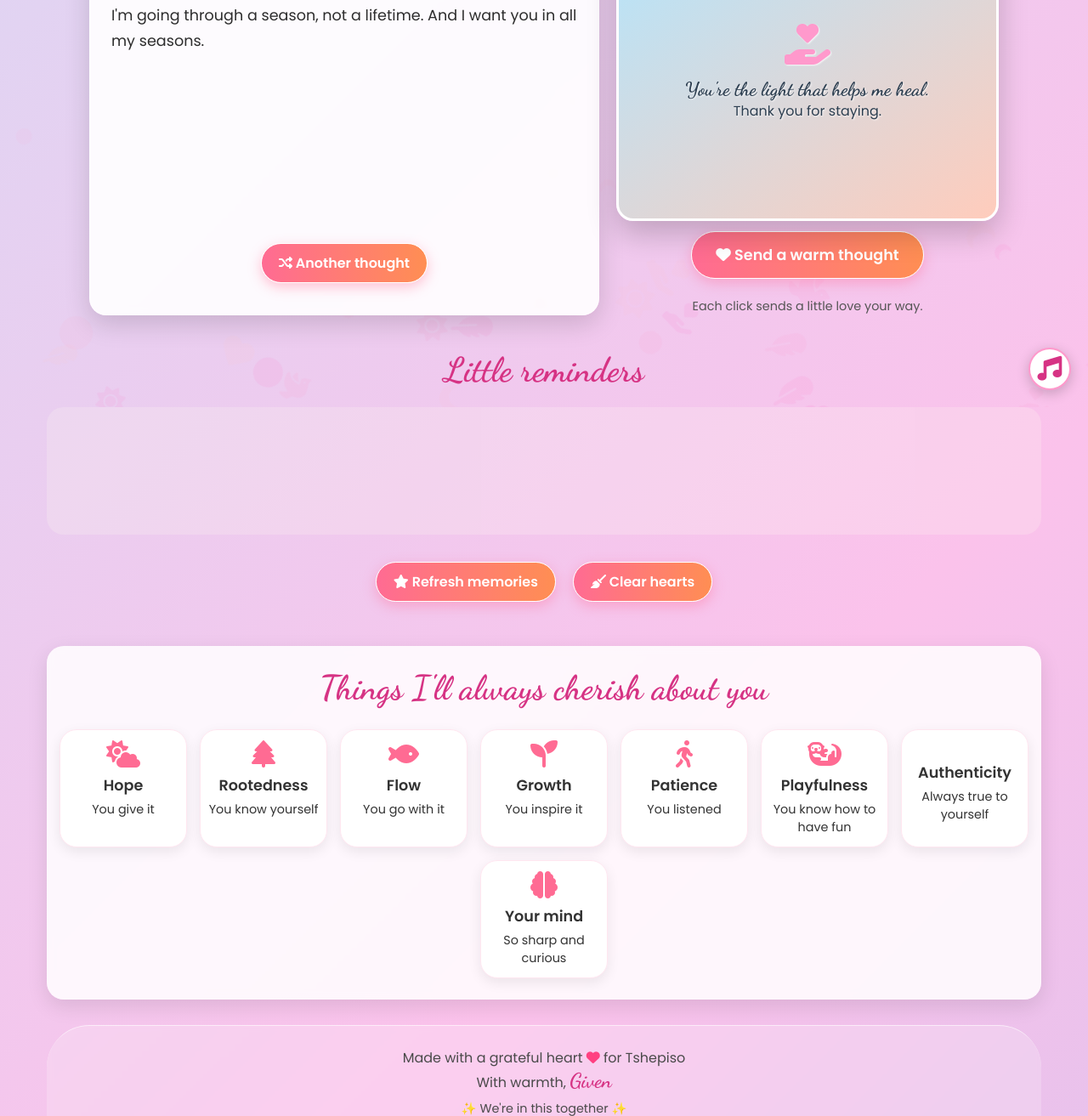
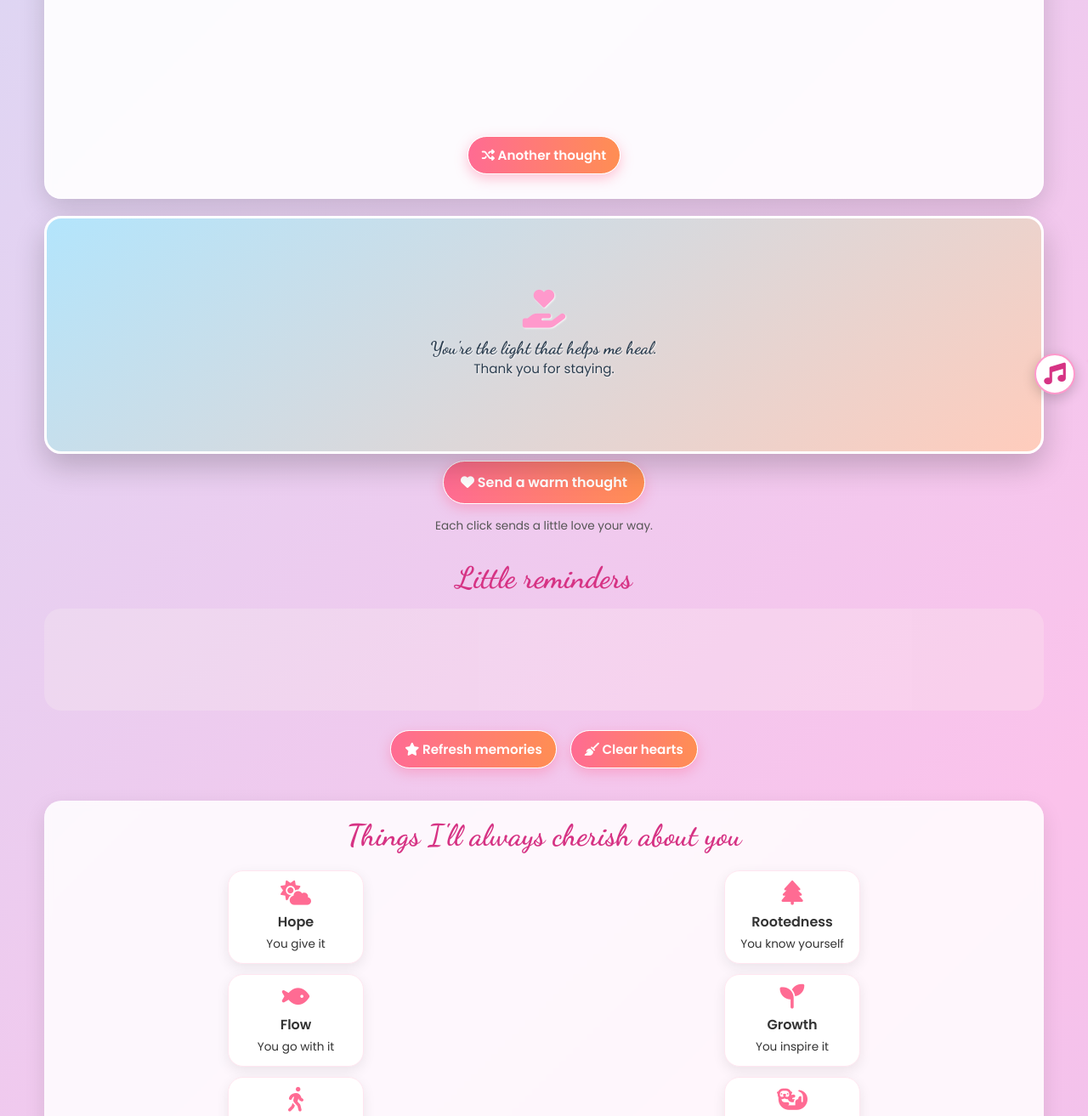
Before and after one commit to ThaizyCelby/Tshepiso1, a plain HTML site: page index.html in a window 1280 px wide. Shown: the part 321-1634 px from the top of the page at 85% size. Drawn offline with Linux system fonts and the light colour scheme.

Commit message:
Update index.html
Signed-off-by: ThaizyCelby <givenyprincey@gmail.com>

```diff
--- a/index.html
+++ b/index.html
@@ -57,54 +57,53 @@
         .container {
             max-width: 1200px;
             margin: 0 auto;
-            padding: 15px;
+            padding: 12px;
             position: relative;
             z-index: 2;
         }
 
         header {
             text-align: center;
-            padding: 30px 0 10px;
-            position: relative;
+            padding: 20px 0 10px;
         }
 
         h1 {
             font-family: 'Dancing Script', cursive;
-            font-size: 3.5rem;
+            font-size: 2.8rem; /* Slightly smaller for mobile */
             color: #d63384;
             text-shadow: 2px 2px 4px rgba(255,255,255,0.5);
-            margin-bottom: 10px;
+            margin-bottom: 8px;
             animation: fadeInDown 1.5s ease;
             line-height: 1.2;
+            word-break: break-word;
         }
 
         .subtitle {
-            font-size: 1.2rem;
+            font-size: 1rem;
             color: #4a4a4a;
-            margin-bottom: 20px;
+            margin-bottom: 15px;
             animation: fadeInUp 1.5s ease 0.3s both;
             background: rgba(255,255,255,0.3);
             backdrop-filter: blur(3px);
-            padding: 10px 15px;
+            padding: 8px 12px;
             border-radius: 50px;
             display: inline-block;
-            margin-left: auto;
-            margin-right: auto;
+            max-width: 95%;
         }
 
         .heart-icon {
             color: #ff4081;
             animation: heartbeat 1.5s infinite;
-            margin: 0 5px;
+            margin: 0 3px;
         }
 
         .music-control {
             position: fixed;
-            bottom: 20px;
-            right: 20px;
+            bottom: 15px;
+            right: 15px;
             background: white;
-            width: 50px;
-            height: 50px;
+            width: 48px;
+            height: 48px;
             border-radius: 50%;
             display: flex;
             align-items: center;
@@ -116,7 +115,7 @@
             border: 2px solid #ff99cc;
         }
         .music-control i {
-            font-size: 1.8rem;
+            font-size: 1.6rem;
             color: #d63384;
         }
         .music-control:hover {
@@ -125,55 +124,53 @@
 
         .main-content {
             display: flex;
-            flex-wrap: wrap;
-            justify-content: center;
+            flex-direction: column; /* Stack on mobile */
+            align-items: center;
             gap: 20px;
-            margin: 30px 0;
+            margin: 20px 0;
+        }
+
+        .message-box, .hope-box {
+            width: 100%;
+            max-width: 100%;
         }
 
         .message-box {
             background: rgba(255, 255, 255, 0.9);
             backdrop-filter: blur(5px);
             border-radius: 20px;
-            padding: 25px;
+            padding: 20px;
             box-shadow: 0 10px 30px rgba(0, 0, 0, 0.15);
-            flex: 1;
-            min-width: 280px;
-            max-width: 600px;
-            animation: fadeInLeft 1.5s ease;
             border: 1px solid rgba(255,255,255,0.5);
         }
 
         .message-box h2 {
             font-family: 'Dancing Script', cursive;
             color: #d63384;
-            font-size: 2.5rem;
-            margin-bottom: 20px;
+            font-size: 2.2rem;
+            margin-bottom: 15px;
             text-align: center;
         }
 
         .message-text {
-            line-height: 1.7;
-            font-size: 1.1rem;
+            line-height: 1.6;
+            font-size: 1rem;
             color: #2d2d2d;
             text-align: left;
             transition: opacity 0.5s;
-            min-height: 250px;
+            min-height: 200px;
         }
 
         .hope-box {
-            flex: 1;
-            min-width: 280px;
-            max-width: 450px;
             display: flex;
             flex-direction: column;
             align-items: center;
-            animation: fadeInRight 1.5s ease;
         }
 
         .hope-frame {
             width: 100%;
-            height: 350px;
+            height: auto;
+            min-height: 280px;
             background: linear-gradient(145deg, #b3e5fc, #ffccbc);
             border-radius: 20px;
             display: flex;
@@ -183,34 +180,33 @@
             overflow: hidden;
             position: relative;
             border: 3px solid white;
+            padding: 15px;
         }
 
         .hope-content {
-            font-size: 1.4rem;
+            font-size: 1.3rem;
             color: #2c3e50;
             text-align: center;
-            padding: 20px;
             font-family: 'Dancing Script', cursive;
             text-shadow: 1px 1px 2px rgba(255,255,255,0.8);
         }
 
         .interactive-section {
-            margin-top: 40px;
+            margin-top: 30px;
             text-align: center;
-            animation: fadeIn 2s ease;
         }
 
         .interactive-section h3 {
             font-family: 'Dancing Script', cursive;
-            font-size: 2.5rem;
+            font-size: 2.2rem;
             color: #d63384;
-            margin-bottom: 15px;
+            margin-bottom: 10px;
         }
 
         .hearts-container {
-            height: 150px;
+            height: 120px;
             position: relative;
-            margin: 20px 0;
+            margin: 15px 0;
             overflow: hidden;
             background: rgba(255,255,240,0.2);
             border-radius: 20px;
@@ -220,32 +216,32 @@
             background: rgba(255, 255, 255, 0.85);
             backdrop-filter: blur(5px);
             border-radius: 20px;
-            padding: 25px 15px;
-            margin-top: 40px;
+            padding: 20px 10px;
+            margin-top: 30px;
             box-shadow: 0 8px 25px rgba(0, 0, 0, 0.1);
-            animation: fadeInUp 2s ease;
         }
 
         .memory-box h3 {
             font-family: 'Dancing Script', cursive;
             color: #d63384;
-            font-size: 2.5rem;
-            margin-bottom: 25px;
+            font-size: 2.2rem;
+            margin-bottom: 20px;
             text-align: center;
         }
 
         .memories {
-            display: flex;
-            flex-wrap: wrap;
-            justify-content: center;
-            gap: 15px;
+            display: grid;
+            grid-template-columns: repeat(2, 1fr); /* Two columns on mobile */
+            gap: 12px;
+            justify-items: center;
         }
 
         .memory {
             background: white;
-            border-radius: 20px;
-            padding: 12px 8px;
-            width: 150px;
+            border-radius: 18px;
+            padding: 12px 6px;
+            width: 100%;
+            max-width: 160px;
             text-align: center;
             box-shadow: 0 5px 15px rgba(0, 0, 0, 0.08);
             transition: transform 0.3s ease;
@@ -253,52 +249,51 @@
         }
 
         .memory:hover {
-            transform: translateY(-8px);
+            transform: translateY(-5px);
         }
 
         .memory i {
-            font-size: 2rem;
+            font-size: 1.8rem;
             color: #ff6b93;
-            margin-bottom: 8px;
+            margin-bottom: 6px;
         }
-        .memory h4 { font-size: 1.1rem; margin-bottom: 5px; }
-        .memory p { font-size: 0.9rem; }
+        .memory h4 { font-size: 1rem; margin-bottom: 4px; }
+        .memory p { font-size: 0.85rem; }
 
         footer {
             text-align: center;
-            padding: 25px 0;
+            padding: 20px 0;
             color: #4a4a4a;
-            font-size: 1rem;
-            margin-top: 30px;
+            font-size: 0.95rem;
+            margin-top: 25px;
             border-top: 1px solid rgba(255, 255, 255, 0.6);
-            animation: fadeIn 2.5s ease;
             background: rgba(255,255,255,0.2);
             backdrop-filter: blur(3px);
-            border-radius: 50px 50px 0 0;
+            border-radius: 40px 40px 0 0;
         }
 
         .btn {
             background: linear-gradient(to right, #ff6b93, #ff8e53);
             color: white;
             border: none;
-            padding: 14px 28px;
-            font-size: 1.1rem;
+            padding: 12px 20px;
+            font-size: 1rem;
             border-radius: 50px;
             cursor: pointer;
-            margin: 12px 5px;
+            margin: 8px 4px;
             box-shadow: 0 5px 15px rgba(255, 107, 147, 0.4);
             transition: all 0.3s ease;
             font-family: 'Poppins', sans-serif;
             border: 1px solid white;
-            width: auto;
-            min-width: 180px;
+            min-width: 140px;
             font-weight: 600;
+            display: inline-block;
         }
 
         .btn-small {
-            padding: 10px 20px;
-            font-size: 1rem;
-            min-width: 140px;
+            padding: 10px 16px;
+            font-size: 0.95rem;
+            min-width: 130px;
         }
 
         .btn:hover {
@@ -314,7 +309,7 @@
             display: flex;
             flex-wrap: wrap;
             justify-content: center;
-            gap: 10px;
+            gap: 8px;
         }
 
         @keyframes fadeInDown {
@@ -348,14 +343,16 @@
             z-index: -1;
         }
 
-        @media (max-width: 600px) {
-            h1 { font-size: 2.8rem; }
-            .subtitle { font-size: 1rem; }
-            .message-text { font-size: 1rem; }
-            .hope-frame { height: 280px; }
-            .btn { min-width: 150px; padding: 12px 18px; }
-            .memory { width: 130px; }
-            .music-control { width: 45px; height: 45px; bottom: 15px; right: 15px; }
+        /* Extra small devices (320px and below) */
+        @media (max-width: 360px) {
+            h1 { font-size: 2.4rem; }
+            .subtitle { font-size: 0.9rem; }
+            .message-box h2 { font-size: 2rem; }
+            .memory { max-width: 140px; padding: 8px 4px; }
+            .memory i { font-size: 1.6rem; }
+            .memory h4 { font-size: 0.9rem; }
+            .memory p { font-size: 0.8rem; }
+            .btn { min-width: 120px; padding: 10px 12px; }
         }
     </style>
 </head>
@@ -384,7 +381,7 @@
                 <div class="message-text" id="mainMessage">
                     <!-- random message will be injected via js -->
                 </div>
-                <div style="text-align: center; margin-top: 20px;">
+                <div style="text-align: center; margin-top: 15px;">
                     <button class="btn btn-small" id="randomMessageBtn"><i class="fas fa-random"></i> Another thought</button>
                 </div>
             </div>
@@ -392,15 +389,15 @@
             <div class="hope-box">
                 <div class="hope-frame">
                     <div class="hope-content">
-                        <i class="fas fa-hand-holding-heart" style="font-size: 3rem; color: #ff99cc; margin-bottom: 15px;"></i>
+                        <i class="fas fa-hand-holding-heart" style="font-size: 2.8rem; color: #ff99cc; margin-bottom: 10px;"></i>
                         <p>You're the light that helps me heal.</p>
-                        <p style="font-size: 1rem; font-family: 'Poppins';">Thank you for staying.</p>
+                        <p style="font-size: 0.95rem; font-family: 'Poppins';">Thank you for staying.</p>
                     </div>
                 </div>
                 <button class="btn" id="loveBtn">
                     <i class="fas fa-heart"></i> Send a warm thought
                 </button>
-                <p style="margin-top: 10px; color: #555; font-size: 0.9rem;">Each click sends a little love your way.</p>
+                <p style="margin-top: 8px; color: #555; font-size: 0.85rem;">Each click sends a little love your way.</p>
             </div>
         </div>
 
@@ -423,8 +420,8 @@
 
         <footer>
             <p>Made with a grateful heart <i class="fas fa-heart" style="color: #ff4081;"></i> for Tshepiso</p>
-            <p>With warmth, <span style="font-family: 'Dancing Script', cursive; font-size: 1.5rem; color: #d63384;">Given</span></p>
-            <p style="margin-top: 8px; font-size: 0.9rem;">✨ We're in this together ✨</p>
+            <p>With warmth, <span style="font-family: 'Dancing Script', cursive; font-size: 1.4rem; color: #d63384;">Given</span></p>
+            <p style="margin-top: 6px; font-size: 0.85rem;">✨ We're in this together ✨</p>
         </footer>
     </div>
 
@@ -596,11 +593,11 @@
                 const overlay = document.getElementById('floatingOverlay');
                 overlay.innerHTML = '';
                 const shapes = ['fa-heart', 'fa-star', 'fa-circle', 'fa-dove', 'fa-feather', 'fa-sun', 'fa-moon', 'fa-hand-holding-heart'];
-                for (let i = 0; i < 30; i++) {
+                for (let i = 0; i < 20; i++) { // fewer shapes for performance on mobile
                     const el = document.createElement('i');
                     const shape = shapes[Math.floor(Math.random() * shapes.length)];
                     el.className = `fas ${shape}`;
-                    const size = Math.floor(Math.random() * 30 + 15);
+                    const size = Math.floor(Math.random() * 25 + 10);
                     el.style.fontSize = size + 'px';
                     el.style.left = Math.random() * 100 + '%';
                     el.style.animationDuration = Math.floor(Math.random() * 15 + 10) + 's';
@@ -616,11 +613,11 @@
                 const heartsContainer = document.getElementById('heartsContainer');
                 const colors = ['#ff4081', '#ff6b93', '#ff8e53', '#d63384', '#ff99cc'];
 
-                for (let i = 0; i < 8; i++) {
+                for (let i = 0; i < 6; i++) { // fewer hearts for mobile
                     const heart = document.createElement('div');
                     heart.classList.add('floating-heart');
                     heart.innerHTML = '<i class="fas fa-heart"></i>';
-                    const size = Math.random() * 40 + 20;
+                    const size = Math.random() * 30 + 15;
                     const color = colors[Math.floor(Math.random() * colors.length)];
                     const left = Math.random() * 100;
                     const animDuration = Math.random() * 4 + 3;
@@ -675,19 +672,19 @@
                 msg.classList.add('floating-message');
                 msg.textContent = text;
                 msg.style.position = 'fixed';
-                msg.style.top = '20px';
+                msg.style.top = '15px';
                 msg.style.left = '50%';
                 msg.style.transform = 'translateX(-50%)';
                 msg.style.background = 'rgba(255, 255, 255, 0.96)';
-                msg.style.padding = '12px 24px';
+                msg.style.padding = '10px 20px';
                 msg.style.borderRadius = '40px';
                 msg.style.boxShadow = '0 5px 20px rgba(0,0,0,0.2)';
                 msg.style.zIndex = '1000';
                 msg.style.fontWeight = '600';
                 msg.style.color = '#d63384';
                 msg.style.animation = 'fadeInDown 0.3s ease, fadeInUp 0.3s ease 2.5s forwards';
-                msg.style.fontSize = '1rem';
-                msg.style.maxWidth = '80%';
+                msg.style.fontSize = '0.95rem';
+                msg.style.maxWidth = '85%';
                 msg.style.textAlign = 'center';
                 document.body.appendChild(msg);
                 setTimeout(() => msg.remove(), 2800);
```
